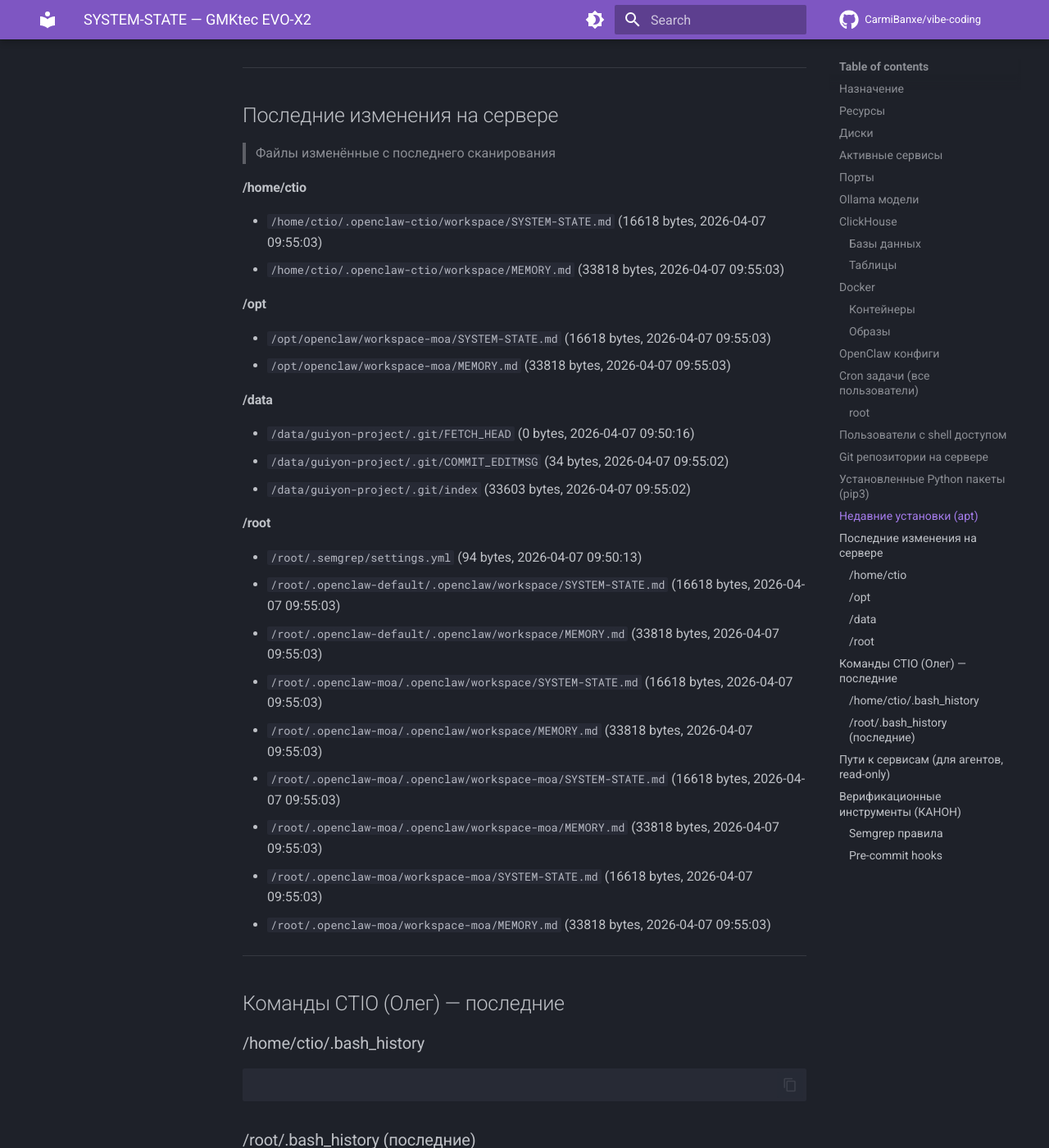
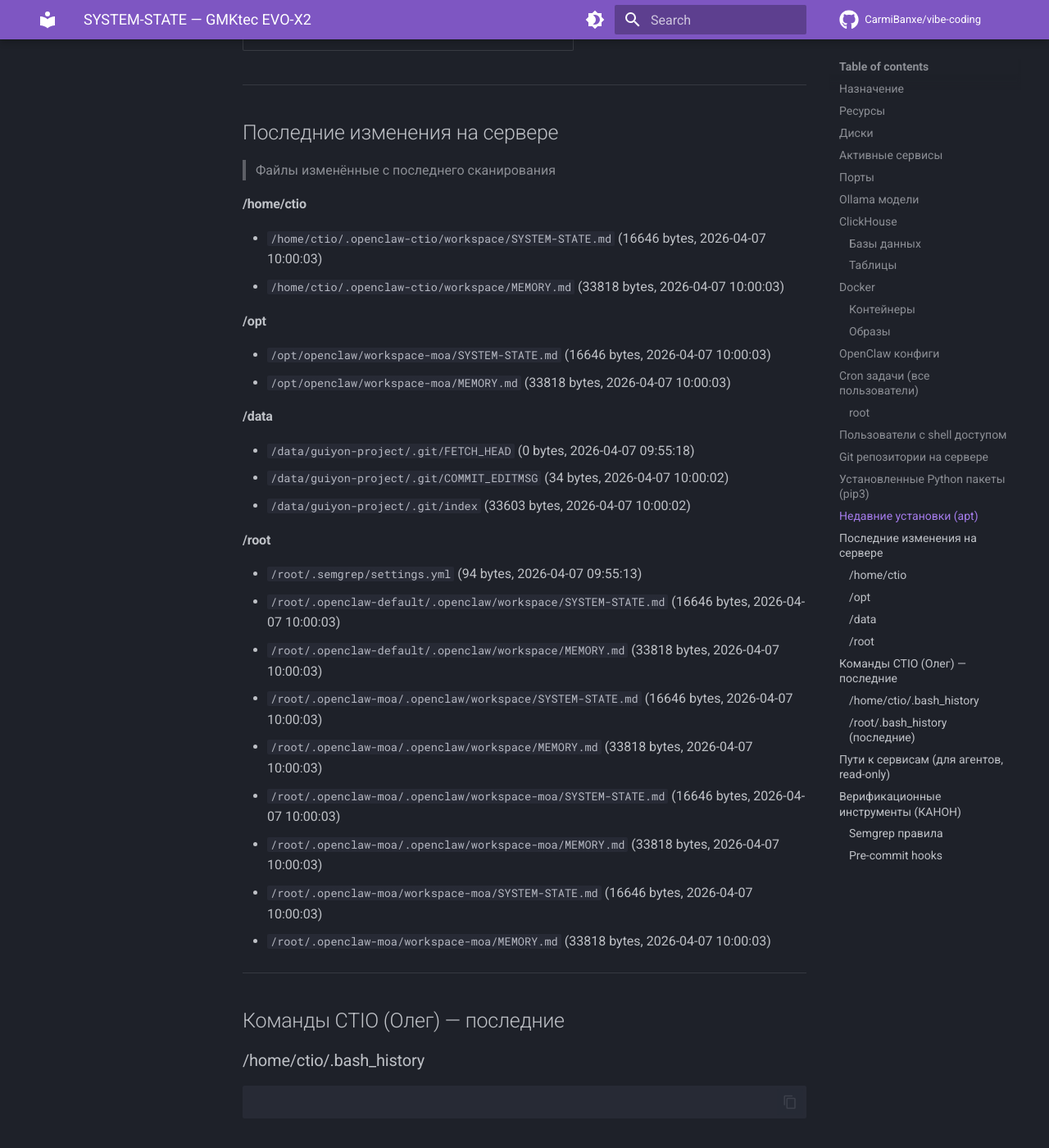
Before and after one commit to CarmiBanxe/vibe-coding, an MkDocs documentation site: the page built from docs/SYSTEM-STATE.md, in a window 1280 px wide and 1400 px high, scrolled down 13860 px. Shown: the whole window at 82% size. Built offline with MkDocs 1.6.1 and Material for MkDocs 9.7.7, drawn with Linux system fonts in a browser that asks for light colours; comment, search, counter and statistics services are not loaded; some of the changed text lies outside the part shown.

Commit message:
auto: SYSTEM-STATE v2 update (2026-04-07 10:00 CEST)

```diff
--- a/docs/SYSTEM-STATE.md
+++ b/docs/SYSTEM-STATE.md
@@ -1,6 +1,6 @@
 # SYSTEM-STATE — GMKtec EVO-X2
 > Автоматически обновляется каждые 5 минут
-> Последнее сканирование: 2026-04-07 09:55 CEST
+> Последнее сканирование: 2026-04-07 10:00 CEST
 > Источник: ctio-watcher.sh v2 (cron)
 
 ## Назначение
@@ -11,8 +11,8 @@
 ---
 
 ## Ресурсы
-- RAM: 12Gi / 30Gi (free: 1.2Gi)
-- Load: 1.90 2.39 2.50
+- RAM: 11Gi / 30Gi (free: 1.6Gi)
+- Load: 3.00 2.70 2.60
 - GPU VRAM used: 58.6 GB
 
 ## Диски
@@ -380,28 +380,28 @@ xrdp-sesman.service running
 
 
 #### /home/ctio
-- `/home/ctio/.openclaw-ctio/workspace/SYSTEM-STATE.md` (16618 bytes, 2026-04-07 09:55:03)
-- `/home/ctio/.openclaw-ctio/workspace/MEMORY.md` (33818 bytes, 2026-04-07 09:55:03)
+- `/home/ctio/.openclaw-ctio/workspace/SYSTEM-STATE.md` (16646 bytes, 2026-04-07 10:00:03)
+- `/home/ctio/.openclaw-ctio/workspace/MEMORY.md` (33818 bytes, 2026-04-07 10:00:03)
 
 #### /opt
-- `/opt/openclaw/workspace-moa/SYSTEM-STATE.md` (16618 bytes, 2026-04-07 09:55:03)
-- `/opt/openclaw/workspace-moa/MEMORY.md` (33818 bytes, 2026-04-07 09:55:03)
+- `/opt/openclaw/workspace-moa/SYSTEM-STATE.md` (16646 bytes, 2026-04-07 10:00:03)
+- `/opt/openclaw/workspace-moa/MEMORY.md` (33818 bytes, 2026-04-07 10:00:03)
 
 #### /data
-- `/data/guiyon-project/.git/FETCH_HEAD` (0 bytes, 2026-04-07 09:50:16)
-- `/data/guiyon-project/.git/COMMIT_EDITMSG` (34 bytes, 2026-04-07 09:55:02)
-- `/data/guiyon-project/.git/index` (33603 bytes, 2026-04-07 09:55:02)
+- `/data/guiyon-project/.git/FETCH_HEAD` (0 bytes, 2026-04-07 09:55:18)
+- `/data/guiyon-project/.git/COMMIT_EDITMSG` (34 bytes, 2026-04-07 10:00:02)
+- `/data/guiyon-project/.git/index` (33603 bytes, 2026-04-07 10:00:02)
 
 #### /root
-- `/root/.semgrep/settings.yml` (94 bytes, 2026-04-07 09:50:13)
-- `/root/.openclaw-default/.openclaw/workspace/SYSTEM-STATE.md` (16618 bytes, 2026-04-07 09:55:03)
-- `/root/.openclaw-default/.openclaw/workspace/MEMORY.md` (33818 bytes, 2026-04-07 09:55:03)
-- `/root/.openclaw-moa/.openclaw/workspace/SYSTEM-STATE.md` (16618 bytes, 2026-04-07 09:55:03)
-- `/root/.openclaw-moa/.openclaw/workspace/MEMORY.md` (33818 bytes, 2026-04-07 09:55:03)
-- `/root/.openclaw-moa/.openclaw/workspace-moa/SYSTEM-STATE.md` (16618 bytes, 2026-04-07 09:55:03)
-- `/root/.openclaw-moa/.openclaw/workspace-moa/MEMORY.md` (33818 bytes, 2026-04-07 09:55:03)
-- `/root/.openclaw-moa/workspace-moa/SYSTEM-STATE.md` (16618 bytes, 2026-04-07 09:55:03)
-- `/root/.openclaw-moa/workspace-moa/MEMORY.md` (33818 bytes, 2026-04-07 09:55:03)
+- `/root/.semgrep/settings.yml` (94 bytes, 2026-04-07 09:55:13)
+- `/root/.openclaw-default/.openclaw/workspace/SYSTEM-STATE.md` (16646 bytes, 2026-04-07 10:00:03)
+- `/root/.openclaw-default/.openclaw/workspace/MEMORY.md` (33818 bytes, 2026-04-07 10:00:03)
+- `/root/.openclaw-moa/.openclaw/workspace/SYSTEM-STATE.md` (16646 bytes, 2026-04-07 10:00:03)
+- `/root/.openclaw-moa/.openclaw/workspace/MEMORY.md` (33818 bytes, 2026-04-07 10:00:03)
+- `/root/.openclaw-moa/.openclaw/workspace-moa/SYSTEM-STATE.md` (16646 bytes, 2026-04-07 10:00:03)
+- `/root/.openclaw-moa/.openclaw/workspace-moa/MEMORY.md` (33818 bytes, 2026-04-07 10:00:03)
+- `/root/.openclaw-moa/workspace-moa/SYSTEM-STATE.md` (16646 bytes, 2026-04-07 10:00:03)
+- `/root/.openclaw-moa/workspace-moa/MEMORY.md` (33818 bytes, 2026-04-07 10:00:03)
 
 ---
 
```
Also changed, not shown: other parts of docs/SYSTEM-STATE.md (+2 -2 lines).
